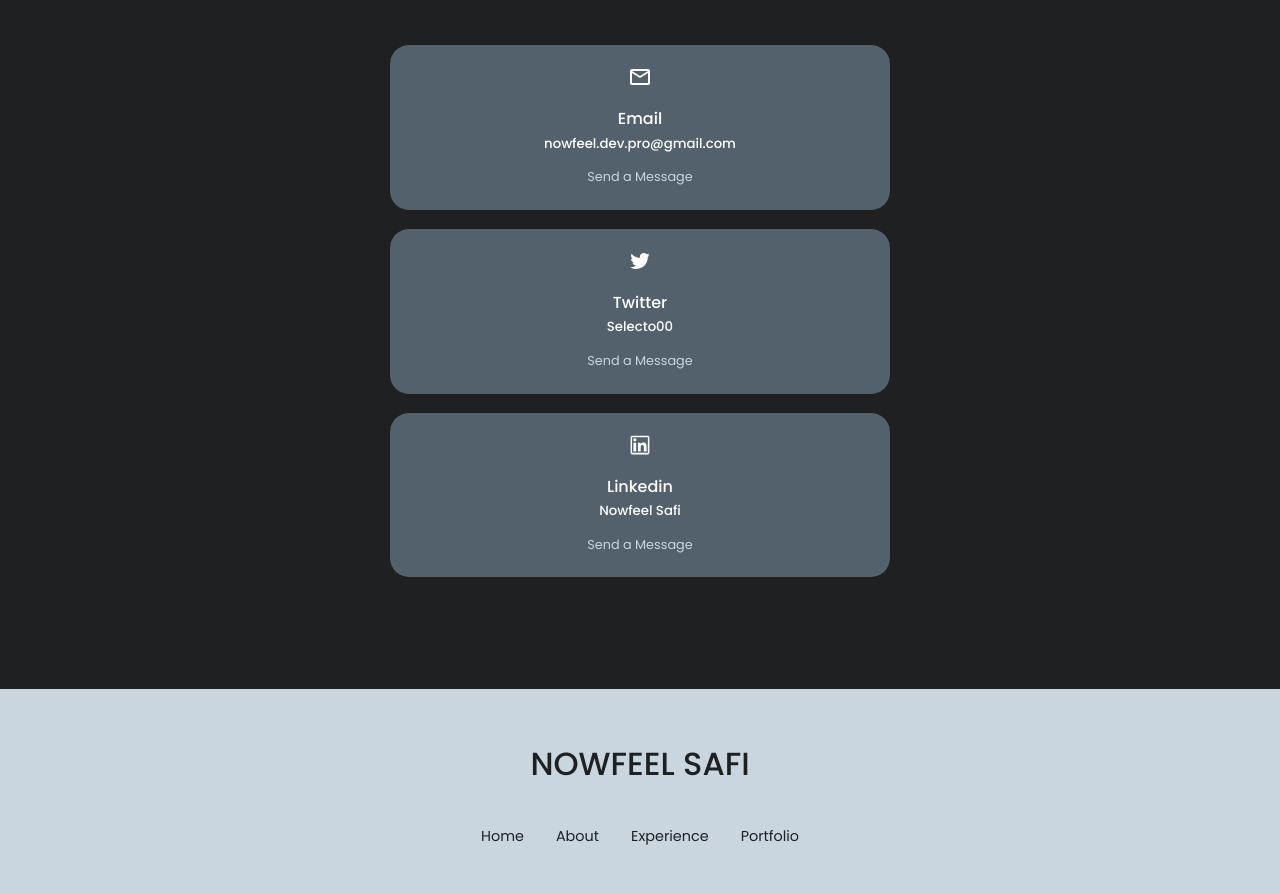
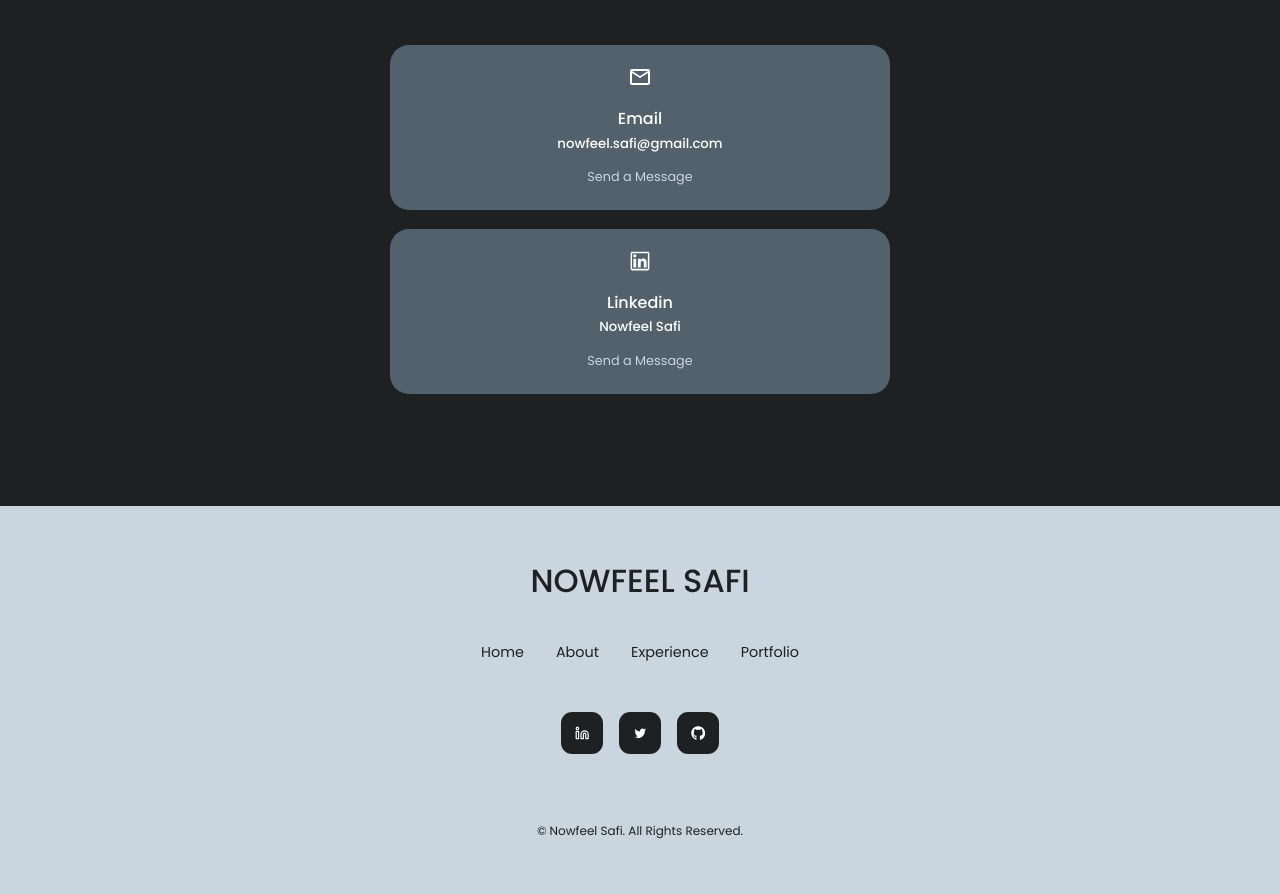
Before and after one commit to Nozgood/react-portfolio, a React (Create React App) app: page / in a window 1280 px wide. Shown: the part 3640-4534 px from the top of the page. Built offline with nearby package versions, Linux system fonts and the light colour scheme.

Commit message:
fix: remove twitter refactor: remove useless hooks (email)

```diff
--- a/src/components/contact/Contact.jsx
+++ b/src/components/contact/Contact.jsx
@@ -1,26 +1,8 @@
 import React from 'react'
 import { MdOutlineEmail } from 'react-icons/md'
-import { AiOutlineTwitter } from 'react-icons/ai'
 import { AiOutlineLinkedin } from 'react-icons/ai'
-import { useRef } from 'react';
-import emailjs from 'emailjs-com';
 
 const Contact = () => {
-
-  const form = useRef();
-
-  const sendEmail = (e) => {
-    e.preventDefault();
-
-    emailjs.sendForm('service_bzvsyen', 'template_4gbezva', form.current, 'SlkHTa8_mxo_C_Nia')
-      .then((result) => {
-          console.log(result.text);
-      }, (error) => {
-          console.log(error.text);
-      });
-
-      e.target.reset();
-  };
 
   return (
     <section id='contact'>
@@ -32,14 +14,8 @@ const Contact = () => {
           <article className="contact__option">
             <MdOutlineEmail className='contact__option-icon'/>
             <h4>Email</h4>
-            <h5>nowfeel.dev.pro@gmail.com</h5>
+            <h5>nowfeel.safi@gmail.com</h5>
             <a href="mailto:nowfeel.dev.pro@gmail.com" target='_blank' rel='noreferrer'>Send a Message</a>
-          </article>
-          <article className="contact__option">
-            <AiOutlineTwitter className='contact__option-icon'/>
-            <h4>Twitter</h4>
-            <h5>Selecto00</h5>
-            <a href="https://twitter.com/messages/compose" target='_blank' rel='noreferrer'>Send a Message</a>
           </article>
           <article className="contact__option">
             <AiOutlineLinkedin className='contact__option-icon'/>
```
